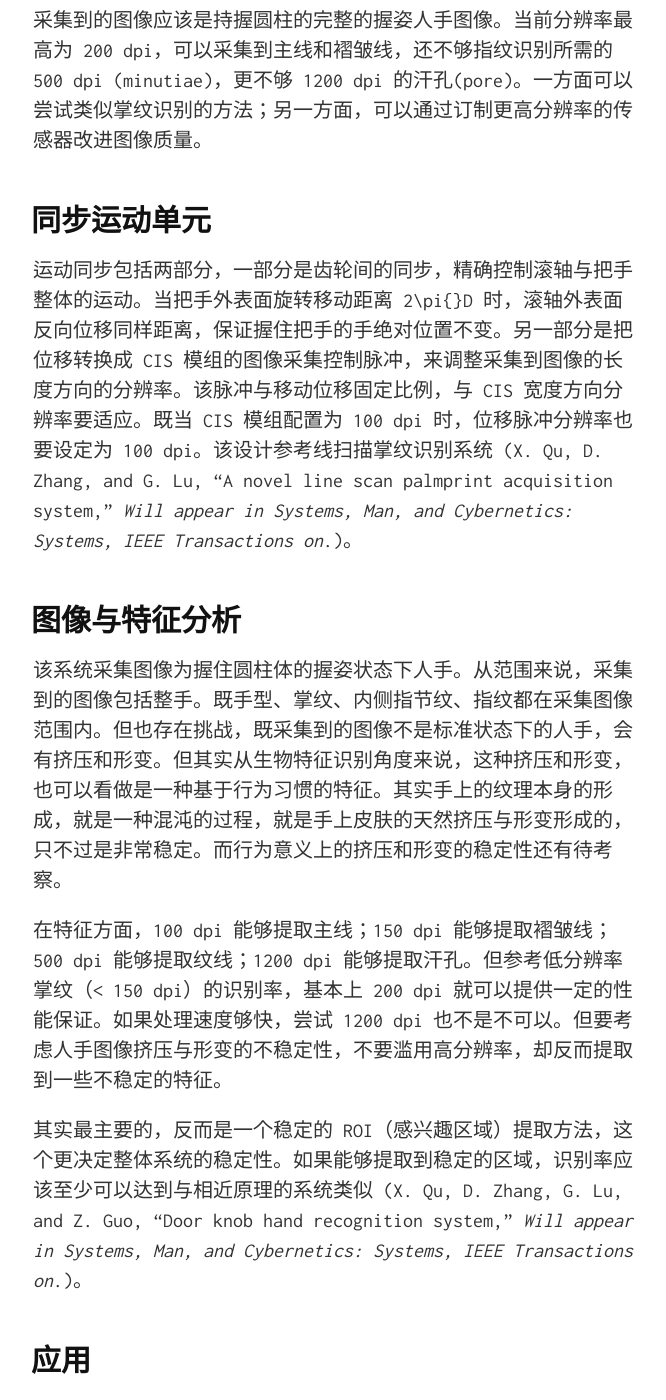
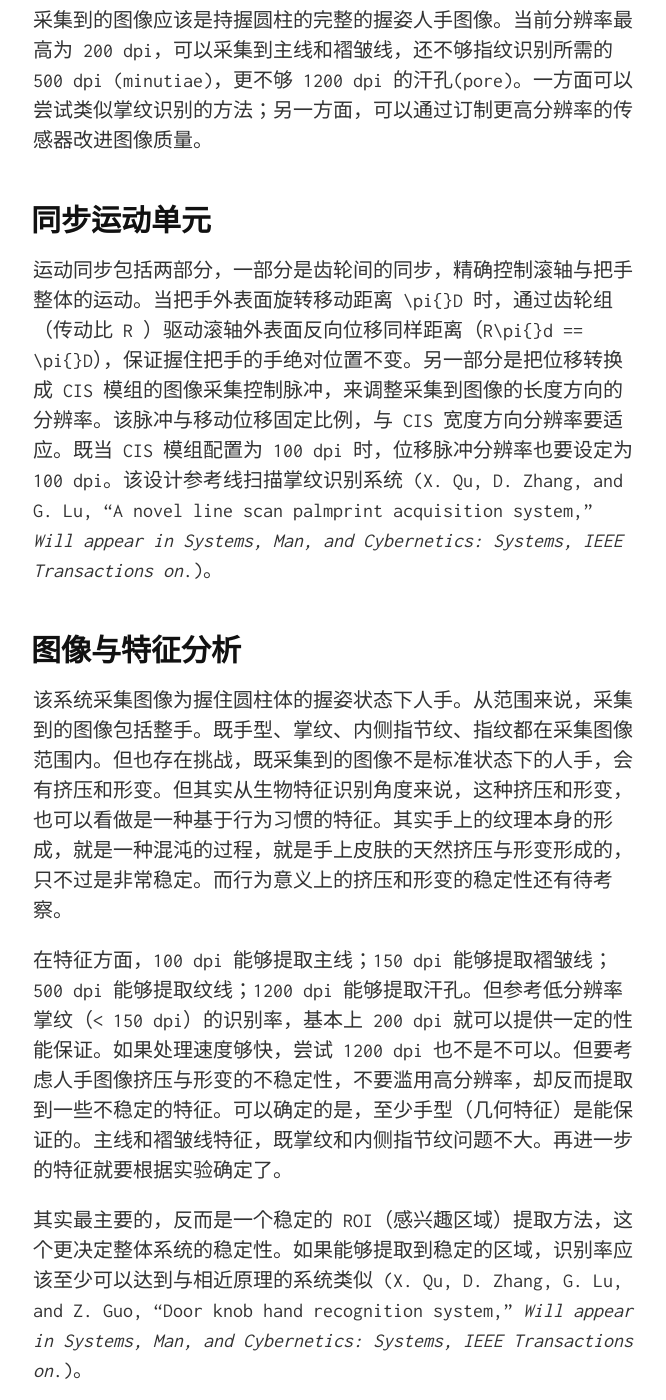
Before and after one commit to quxiaofeng/doorhandle, a Jekyll site: the page built from cn.html, in a window 1280 px wide and 1400 px high, scrolled down 1866 px. Shown: the whole window, without its empty margins (307-973 px from the left). Built offline with Jekyll 4.4.1, drawn with Linux system fonts in a browser that asks for light colours; Markdown is read by kramdown in place of the engine named in the settings.

Commit message:
Updated the content

```diff
--- a/_includes/cn.md
+++ b/_includes/cn.md
@@ -31,14 +31,14 @@
 同步运动单元
 -------------
 
-运动同步包括两部分，一部分是齿轮间的同步，精确控制滚轴与把手整体的运动。当把手外表面旋转移动距离 2\pi{}D 时，滚轴外表面反向位移同样距离，保证握住把手的手绝对位置不变。另一部分是把位移转换成 CIS 模组的图像采集控制脉冲，来调整采集到图像的长度方向的分辨率。该脉冲与移动位移固定比例，与 CIS 宽度方向分辨率要适应。既当 CIS 模组配置为 100 dpi 时，位移脉冲分辨率也要设定为 100 dpi。该设计参考线扫描掌纹识别系统 (X. Qu, D. Zhang, and G. Lu, “A novel line scan palmprint acquisition system,” *Will appear in Systems, Man, and Cybernetics: Systems, IEEE Transactions on*.)。
+运动同步包括两部分，一部分是齿轮间的同步，精确控制滚轴与把手整体的运动。当把手外表面旋转移动距离 \pi{}D 时，通过齿轮组（传动比 R ）驱动滚轴外表面反向位移同样距离（R\pi{}d == \pi{}D），保证握住把手的手绝对位置不变。另一部分是把位移转换成 CIS 模组的图像采集控制脉冲，来调整采集到图像的长度方向的分辨率。该脉冲与移动位移固定比例，与 CIS 宽度方向分辨率要适应。既当 CIS 模组配置为 100 dpi 时，位移脉冲分辨率也要设定为 100 dpi。该设计参考线扫描掌纹识别系统 (X. Qu, D. Zhang, and G. Lu, “A novel line scan palmprint acquisition system,” *Will appear in Systems, Man, and Cybernetics: Systems, IEEE Transactions on*.)。
 
 图像与特征分析
 -------------
 
 该系统采集图像为握住圆柱体的握姿状态下人手。从范围来说，采集到的图像包括整手。既手型、掌纹、内侧指节纹、指纹都在采集图像范围内。但也存在挑战，既采集到的图像不是标准状态下的人手，会有挤压和形变。但其实从生物特征识别角度来说，这种挤压和形变，也可以看做是一种基于行为习惯的特征。其实手上的纹理本身的形成，就是一种混沌的过程，就是手上皮肤的天然挤压与形变形成的，只不过是非常稳定。而行为意义上的挤压和形变的稳定性还有待考察。
 
-在特征方面，100 dpi 能够提取主线；150 dpi 能够提取褶皱线；500 dpi 能够提取纹线；1200 dpi 能够提取汗孔。但参考低分辨率掌纹（< 150 dpi）的识别率，基本上 200 dpi 就可以提供一定的性能保证。如果处理速度够快，尝试 1200 dpi 也不是不可以。但要考虑人手图像挤压与形变的不稳定性，不要滥用高分辨率，却反而提取到一些不稳定的特征。
+在特征方面，100 dpi 能够提取主线；150 dpi 能够提取褶皱线；500 dpi 能够提取纹线；1200 dpi 能够提取汗孔。但参考低分辨率掌纹（< 150 dpi）的识别率，基本上 200 dpi 就可以提供一定的性能保证。如果处理速度够快，尝试 1200 dpi 也不是不可以。但要考虑人手图像挤压与形变的不稳定性，不要滥用高分辨率，却反而提取到一些不稳定的特征。可以确定的是，至少手型（几何特征）是能保证的。主线和褶皱线特征，既掌纹和内侧指节纹问题不大。再进一步的特征就要根据实验确定了。
 
 其实最主要的，反而是一个稳定的 ROI（感兴趣区域）提取方法，这个更决定整体系统的稳定性。如果能够提取到稳定的区域，识别率应该至少可以达到与相近原理的系统类似 (X. Qu, D. Zhang, G. Lu, and Z. Guo, “Door knob hand recognition system,” *Will appear in Systems, Man, and Cybernetics: Systems, IEEE Transactions on*.)。
 
```
